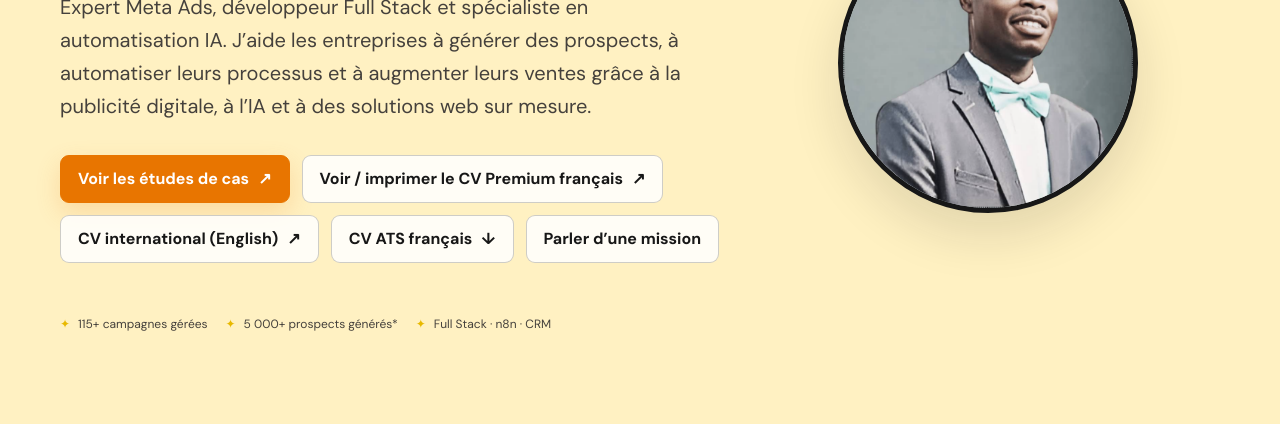
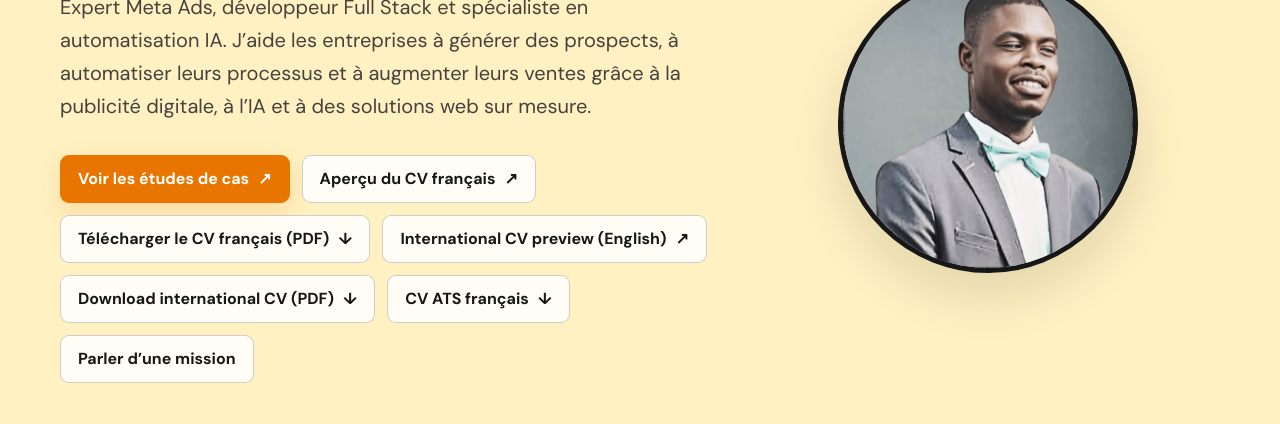
Before and after one commit to JDG-TECH1/godome-portfolio-cv, a plain HTML site: page index.html in a window 1280 px wide. Shown: the part 376-800 px from the top of the page. Drawn offline with Linux system fonts and the light colour scheme.

Commit message:
Make CV PDFs downloadable
Co-authored-by: Copilot <223556219+Copilot@users.noreply.github.com>

```diff
--- a/index.html
+++ b/index.html
@@ -324,8 +324,10 @@
         <p>Expert Meta Ads, développeur Full Stack et spécialiste en automatisation IA. J’aide les entreprises à générer des prospects, à automatiser leurs processus et à augmenter leurs ventes grâce à la publicité digitale, à l’IA et à des solutions web sur mesure.</p>
         <div class="hero-actions">
           <a class="button button-primary" href="#projets">Voir les études de cas <span aria-hidden="true">↗</span></a>
-          <a class="button" href="CV-Jean-David-Godome.html">Voir / imprimer le CV Premium français <span aria-hidden="true">↗</span></a>
-          <a class="button" href="CV-Premium-International-Jean-David-Godome.html">CV international (English) <span aria-hidden="true">↗</span></a>
+          <a class="button" href="CV-Jean-David-Godome.html">Aperçu du CV français <span aria-hidden="true">↗</span></a>
+          <a class="button" href="CV-Jean-David-Godome.pdf" download>Télécharger le CV français (PDF) <span aria-hidden="true">↓</span></a>
+          <a class="button" href="CV-Premium-International-Jean-David-Godome.html">International CV preview (English) <span aria-hidden="true">↗</span></a>
+          <a class="button" href="CV-Premium-International-Jean-David-Godome.pdf" download>Download international CV (PDF) <span aria-hidden="true">↓</span></a>
           <a class="button" href="CV-ATS-Jean-David-Godome.txt" download>CV ATS français <span aria-hidden="true">↓</span></a>
           <a class="button" href="#contact">Parler d’une mission</a>
         </div>
```
Also changed, not shown: CV-Jean-David-Godome.html (+1 -0 lines), CV-Premium-International-Jean-David-Godome.html (+5 -2 lines), 2 other files.
